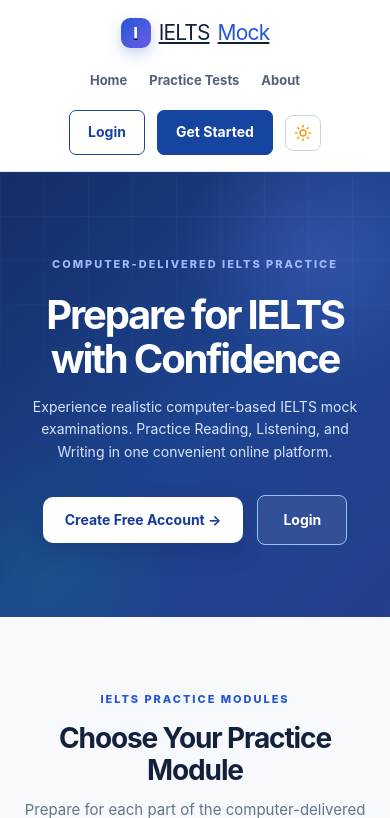
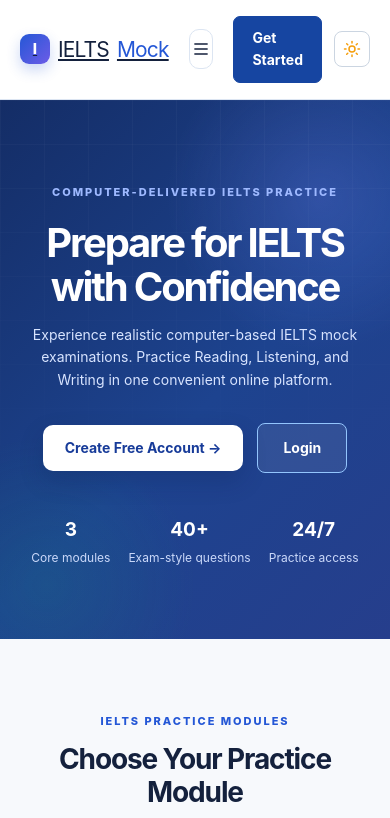
Before and after one commit to RR0327/BCL, a Django app: page / in a window 390 px wide. Shown: the top 818 px of the page. Run offline with Django 4.2, Linux system fonts and the light colour scheme; parts of the project's set-up code (start-up, migrations or seed data) failed here and were passed over.

Commit message:
feat: add the updated version of the work

```diff
--- a/bcl_bhuiyan/templates/home.html
+++ b/bcl_bhuiyan/templates/home.html
@@ -18,8 +18,8 @@
     <script>
         (function() {
             try {
-                var t = localStorage.getItem("test-theme") || "device";
-                var isDark = (t === "dark") || (t === "device" && window.matchMedia && window.matchMedia("(prefers-color-scheme: dark)").matches);
+                var t = localStorage.getItem("test-theme") || "light";
+                var isDark = t === "dark";
                 if (isDark) {
                     document.documentElement.classList.add("dark");
                     document.documentElement.setAttribute("data-theme", "dark");
@@ -42,7 +42,6 @@
             display: flex;
             align-items: center;
             justify-content: space-between;
-            flex-wrap: wrap;
             gap: 20px;
         }
 
@@ -67,6 +66,19 @@
             align-items: center;
             gap: 12px;
         }
+
+        .nav-toggle {
+            display: none;
+            width: 40px;
+            height: 40px;
+            border: 1px solid var(--border);
+            border-radius: 10px;
+            background: transparent;
+            color: var(--text);
+            cursor: pointer;
+        }
+
+        .nav-toggle svg { width: 20px; height: 20px; }
 
         .nav-actions form {
             margin: 0;
@@ -117,6 +129,12 @@
             font-size: 13px;
             font-weight: 600;
             color: #475569;
+        }
+
+        html.dark .nav-toggle,
+        html[data-theme="dark"] .nav-toggle {
+            color: #e2e8f0;
+            border-color: #334155;
         }
 
         /* Dark mode navbar overrides */
@@ -238,20 +256,27 @@
             color: #fca5a5;
         }
 
-        @media (max-width: 900px) {
-            .navbar {
-                justify-content: center;
-                text-align: center;
+        @media (max-width: 760px) {
+            .nav-toggle { display: inline-flex; align-items: center; justify-content: center; }
+            .navbar { position: relative; }
+            .navbar nav {
+                display: none;
+                position: absolute;
+                left: 20px;
+                right: 20px;
+                top: calc(100% + 8px);
+                z-index: 20;
+                padding: 14px;
+                border: 1px solid var(--border);
+                border-radius: 14px;
+                background: var(--nav-menu-bg);
+                box-shadow: var(--shadow-md);
             }
-
-            .navbar nav {
-                justify-content: center;
-            }
-
-            .nav-actions {
-                justify-content: center;
-                flex-wrap: wrap;
-            }
+            .navbar nav.is-open { display: flex; flex-direction: column; gap: 4px; }
+            .navbar nav a { padding: 11px 12px; border-radius: 8px; }
+            .navbar nav a:hover { background: var(--nav-menu-hover); }
+            .welcome-user, .nav-actions .login-btn, .nav-actions .logout-btn { display: none; }
+            .nav-actions { margin-left: auto; }
         }
     </style>
 
@@ -276,7 +301,13 @@
         </a>
 
         <!-- Main Navigation -->
-        <nav aria-label="Main navigation">
+        <button type="button" class="nav-toggle" id="navToggle" aria-expanded="false" aria-controls="primaryNav" aria-label="Open navigation menu">
+            <svg viewBox="0 0 24 24" fill="none" stroke="currentColor" stroke-width="2">
+                <path d="M4 6h16M4 12h16M4 18h16"></path>
+            </svg>
+        </button>
+
+        <nav id="primaryNav" aria-label="Main navigation">
 
             <a href="{% url 'bcl:home' %}">
                 Home
@@ -342,7 +373,7 @@
 
             {% endif %}
 
-            <button type="button" id="themeToggleBtn" class="theme-toggle-btn" title="Toggle theme" aria-label="Toggle theme"></button>
+            <button type="button" id="themeToggleBtn" class="theme-toggle-btn" title="Theme" aria-label="Theme"></button>
 
         </div>
 
@@ -432,6 +463,12 @@
 
                     {% endif %}
 
+                </div>
+
+                <div class="hero-trust" aria-label="Platform highlights">
+                    <div><strong>3</strong>Core modules</div>
+                    <div><strong>40+</strong>Exam-style questions</div>
+                    <div><strong>24/7</strong>Practice access</div>
                 </div>
 
             </div>
@@ -555,5 +592,25 @@
 
     </footer>
 
+    <script>
+        (function() {
+            var toggle = document.getElementById("navToggle");
+            var nav = document.getElementById("primaryNav");
+            if (!toggle || !nav) return;
+            toggle.addEventListener("click", function() {
+                var open = nav.classList.toggle("is-open");
+                toggle.setAttribute("aria-expanded", String(open));
+                toggle.setAttribute("aria-label", open ? "Close navigation menu" : "Open navigation menu");
+            });
+            nav.addEventListener("click", function(event) {
+                if (event.target.tagName === "A") {
+                    nav.classList.remove("is-open");
+                    toggle.setAttribute("aria-expanded", "false");
+                    toggle.setAttribute("aria-label", "Open navigation menu");
+                }
+            });
+        })();
+    </script>
+
 </body>
 </html>
```
